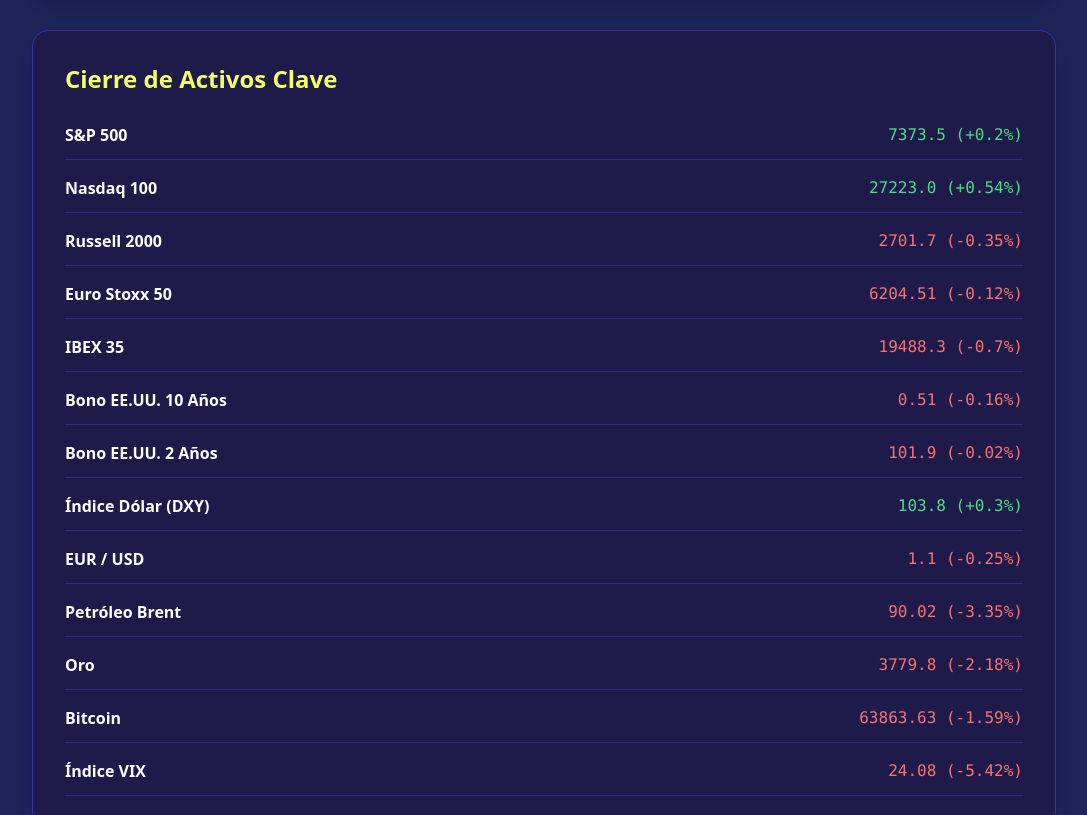
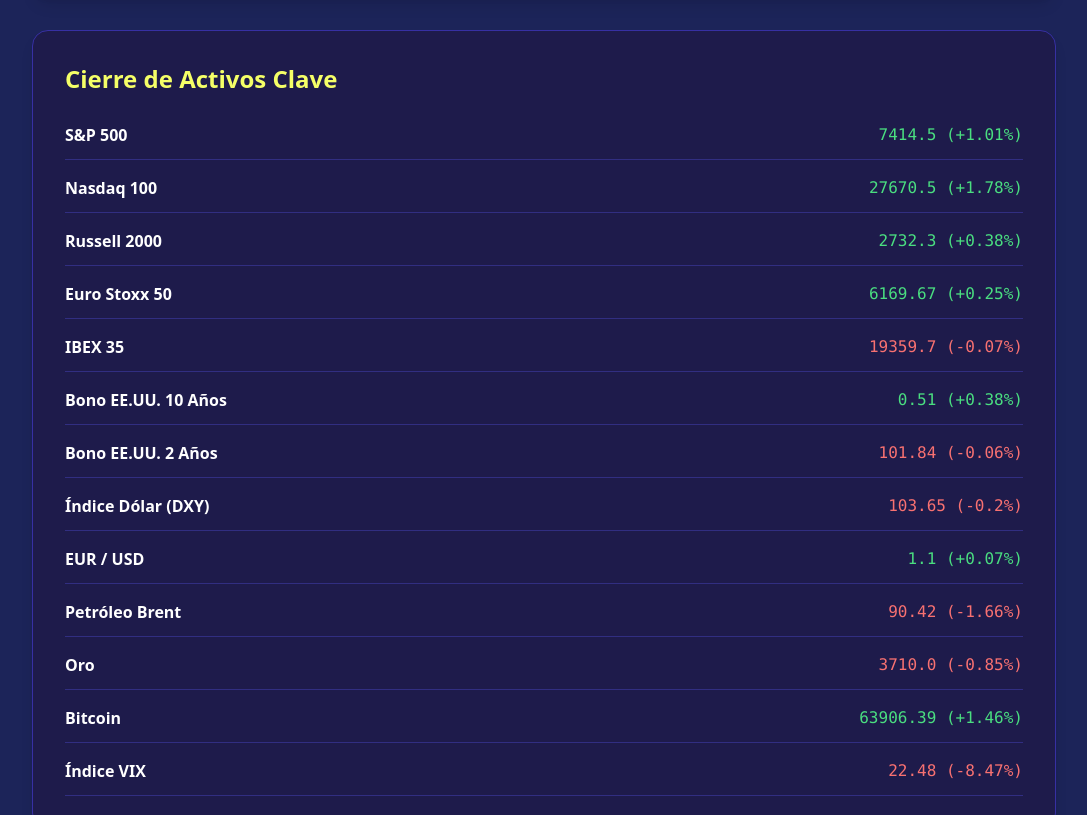
Before and after one commit to aguarinosm/mercado_bot.py, a plain HTML site: page index.html in a window 1280 px wide. Shown: the part 711-1526 px from the top of the page, without its empty margins (96-1183 px from the left). Drawn offline with nearby package versions, Linux system fonts and the light colour scheme.

Commit message:
Actualizar web diaria automática

```diff
--- a/index.html
+++ b/index.html
@@ -3,7 +3,7 @@
 <head>
     <meta charset="UTF-8">
     <meta name="viewport" content="width=device-width, initial-scale=1.0">
-    <title>Terminal Macro-Financiero | 18-11-2026</title>
+    <title>Terminal Macro-Financiero | 19-11-2026</title>
     <script src="https://cdn.tailwindcss.com"></script>
     <style>
         body { background-color: #1C2459; color: #ffffff; font-family: system-ui, -apple-system, sans-serif; }
@@ -15,7 +15,7 @@
         <!-- CABECERA -->
         <header class="border-b border-indigo-800 pb-4">
             <h1 class="text-4xl font-extrabold text-[#F5FF67]">Briefing de Mercados</h1>
-            <p class="text-indigo-300 mt-2 text-sm uppercase tracking-wider">Despliegue Analítico • Fecha: 18-11-2026</p>
+            <p class="text-indigo-300 mt-2 text-sm uppercase tracking-wider">Despliegue Analítico • Fecha: 19-11-2026</p>
         </header>
 
         <!-- BLOQUE 1: RESUMEN DUMMIES (AMARILLO GIGANTE) -->
@@ -59,67 +59,67 @@
 
         <li class='flex justify-between border-b border-indigo-900 py-3 items-center'>
             <span class='font-semibold'>S&P 500</span>
-            <span class='font-mono text-green-400'>7373.5 (+0.2%)</span>
+            <span class='font-mono text-green-400'>7414.5 (+1.01%)</span>
         </li>
 
         <li class='flex justify-between border-b border-indigo-900 py-3 items-center'>
             <span class='font-semibold'>Nasdaq 100</span>
-            <span class='font-mono text-green-400'>27223.0 (+0.54%)</span>
+            <span class='font-mono text-green-400'>27670.5 (+1.78%)</span>
         </li>
 
         <li class='flex justify-between border-b border-indigo-900 py-3 items-center'>
             <span class='font-semibold'>Russell 2000</span>
-            <span class='font-mono text-red-400'>2701.7 (-0.35%)</span>
+            <span class='font-mono text-green-400'>2732.3 (+0.38%)</span>
         </li>
 
         <li class='flex justify-between border-b border-indigo-900 py-3 items-center'>
             <span class='font-semibold'>Euro Stoxx 50</span>
-            <span class='font-mono text-red-400'>6204.51 (-0.12%)</span>
+            <span class='font-mono text-green-400'>6169.67 (+0.25%)</span>
         </li>
 
         <li class='flex justify-between border-b border-indigo-900 py-3 items-center'>
             <span class='font-semibold'>IBEX 35</span>
-            <span class='font-mono text-red-400'>19488.3 (-0.7%)</span>
+            <span class='font-mono text-red-400'>19359.7 (-0.07%)</span>
         </li>
 
         <li class='flex justify-between border-b border-indigo-900 py-3 items-center'>
             <span class='font-semibold'>Bono EE.UU. 10 Años</span>
-            <span class='font-mono text-red-400'>0.51 (-0.16%)</span>
+            <span class='font-mono text-green-400'>0.51 (+0.38%)</span>
         </li>
 
         <li class='flex justify-between border-b border-indigo-900 py-3 items-center'>
             <span class='font-semibold'>Bono EE.UU. 2 Años</span>
-            <span class='font-mono text-red-400'>101.9 (-0.02%)</span>
+            <span class='font-mono text-red-400'>101.84 (-0.06%)</span>
         </li>
 
         <li class='flex justify-between border-b border-indigo-900 py-3 items-center'>
             <span class='font-semibold'>Índice Dólar (DXY)</span>
-            <span class='font-mono text-green-400'>103.8 (+0.3%)</span>
+            <span class='font-mono text-red-400'>103.65 (-0.2%)</span>
         </li>
 
         <li class='flex justify-between border-b border-indigo-900 py-3 items-center'>
             <span class='font-semibold'>EUR / USD</span>
-            <span class='font-mono text-red-400'>1.1 (-0.25%)</span>
+            <span class='font-mono text-green-400'>1.1 (+0.07%)</span>
         </li>
 
         <li class='flex justify-between border-b border-indigo-900 py-3 items-center'>
             <span class='font-semibold'>Petróleo Brent</span>
-            <span class='font-mono text-red-400'>90.02 (-3.35%)</span>
+            <span class='font-mono text-red-400'>90.42 (-1.66%)</span>
         </li>
 
         <li class='flex justify-between border-b border-indigo-900 py-3 items-center'>
             <span class='font-semibold'>Oro</span>
-            <span class='font-mono text-red-400'>3779.8 (-2.18%)</span>
+            <span class='font-mono text-red-400'>3710.0 (-0.85%)</span>
         </li>
 
         <li class='flex justify-between border-b border-indigo-900 py-3 items-center'>
             <span class='font-semibold'>Bitcoin</span>
-            <span class='font-mono text-red-400'>63863.63 (-1.59%)</span>
+            <span class='font-mono text-green-400'>63906.39 (+1.46%)</span>
         </li>
 
         <li class='flex justify-between border-b border-indigo-900 py-3 items-center'>
             <span class='font-semibold'>Índice VIX</span>
-            <span class='font-mono text-red-400'>24.08 (-5.42%)</span>
+            <span class='font-mono text-red-400'>22.48 (-8.47%)</span>
         </li>
 
             </ul>
```
